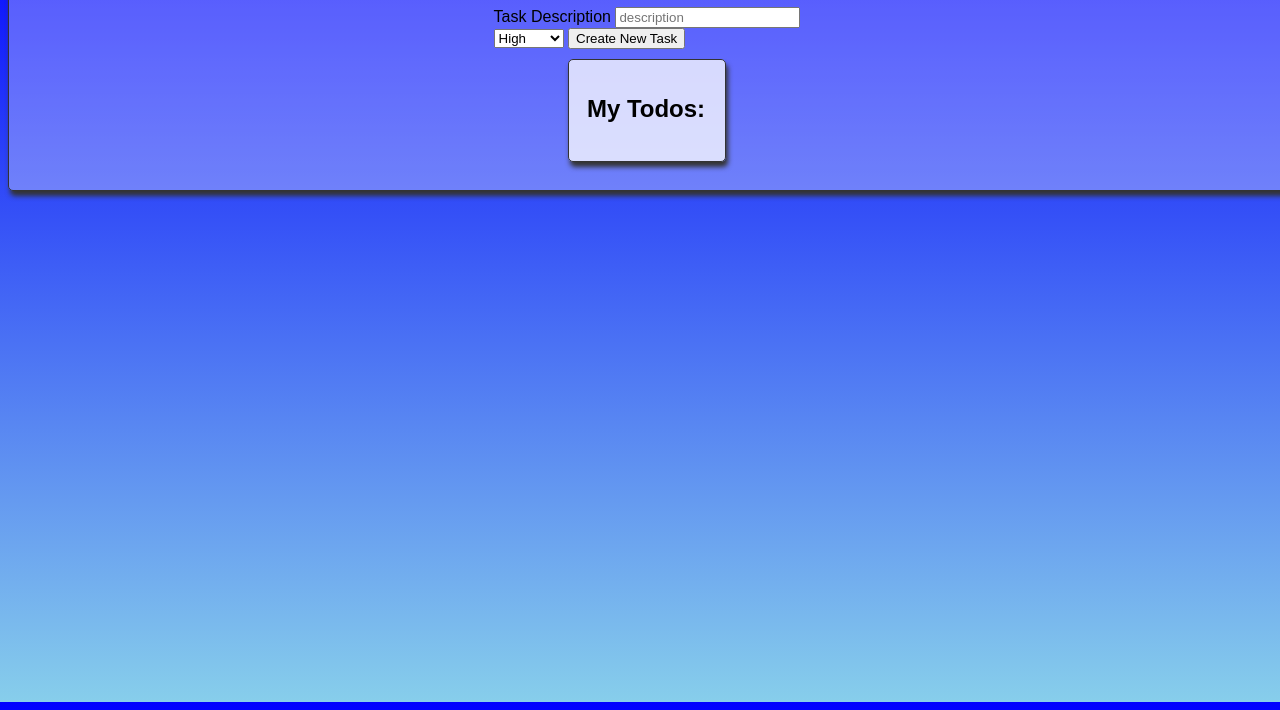
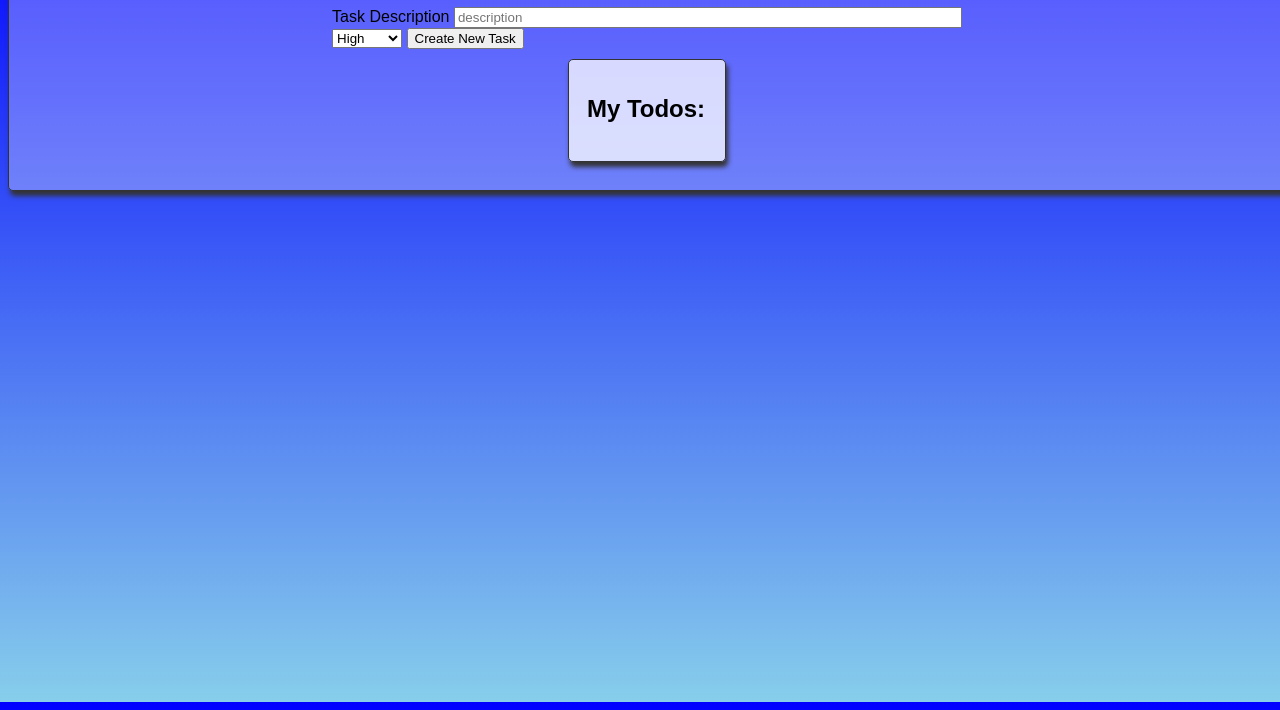
Before and after one commit to JamesHawk585/taslister-lite, a plain HTML site: page index.html in a window 1280 px wide. Shown: the part 98-808 px from the top of the page. Drawn offline with Linux system fonts and the light colour scheme.

Commit message:
Widens text input field

```diff
--- a/index.html
+++ b/index.html
@@ -11,7 +11,7 @@
 
         <form id="create-task-form" action="" method="POST">
             <label for="new-task-description">Task Description</label>
-            <input type="text" id="new-task-description" name="new-task-description" placeholder="description">
+            <input type="text" style="width: 500px;" id="new-task-description" name="new-task-description" placeholder="description">
             <br>
 
             <label for="priority"></label>
```
